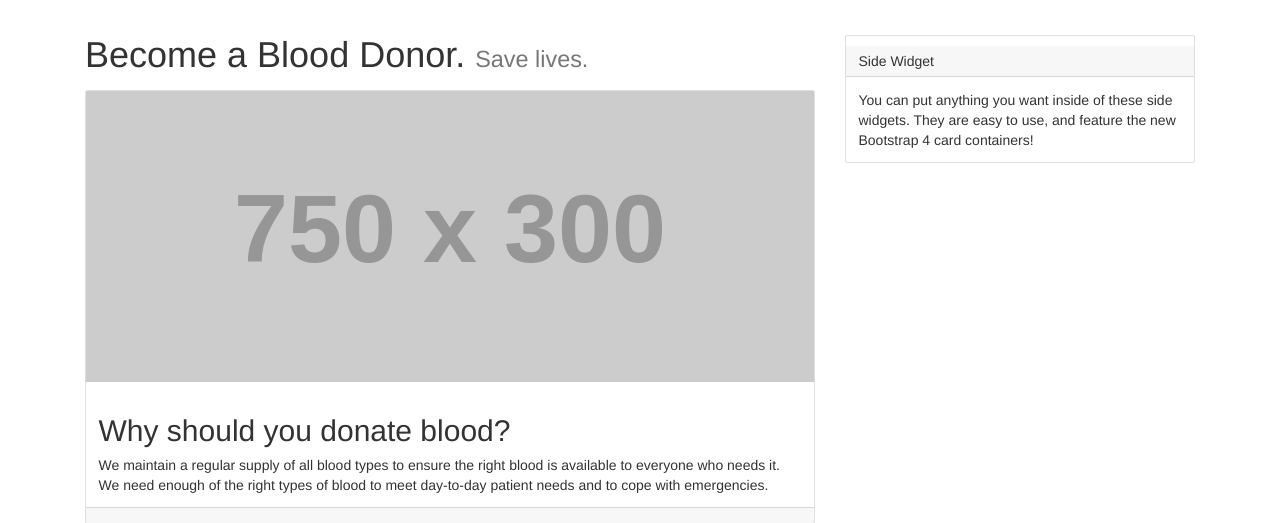
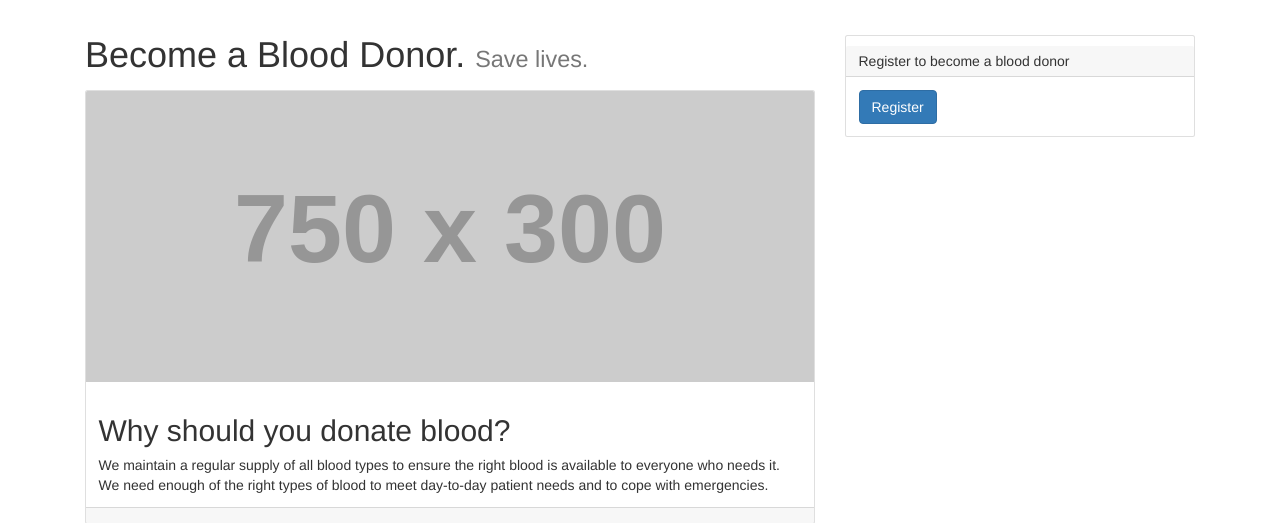
Before and after one commit to aswinanilnair/BloodLines, a Django app: page /blog/ in a window 1280 px wide. Shown: the part 118-641 px from the top of the page. Run offline with Django 3.2, Linux system fonts and the light colour scheme; grey boxes labelled with a size stand in for pictures from a placeholder-image service; some libraries are stand-ins or nearby versions.

Commit message:
Update blog.html

```diff
--- a/templates/bank/blog.html
+++ b/templates/bank/blog.html
@@ -87,7 +87,7 @@
 
                 <!-- Blog Post -->
                 <div class="card mb-4">
-                    <img class="card-img-top" src="./blood_used.png" alt="Card image cap">
+                    <img class="card-img-top" src="../blood_used.png" alt="Card image cap">
                     <div class="card-body">
                         <h2 class="card-title">How is your blood used?</h2>
                         <p class="card-text">Donated blood or components are given to a patient in a blood transfusion. Blood transfusions are
@@ -142,9 +142,9 @@
 
                 <!-- Side Widget -->
                 <div class="card my-4">
-                    <h5 class="card-header">Side Widget</h5>
+                    <h5 class="card-header">Register to become a blood donor</h5>
                     <div class="card-body">
-                        You can put anything you want inside of these side widgets. They are easy to use, and feature the new Bootstrap 4 card containers!
+                       <a href="{% url 'bank:register' %}" class="btn btn-primary">Register </a>
                     </div>
                 </div>
 
```
